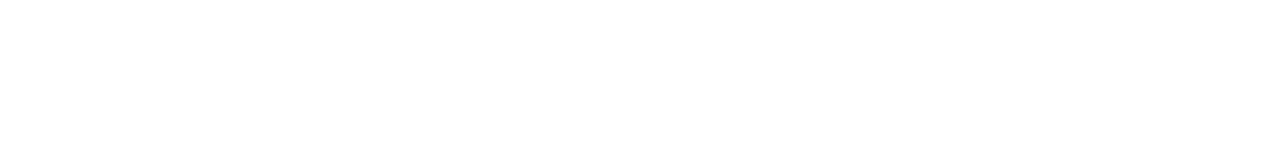
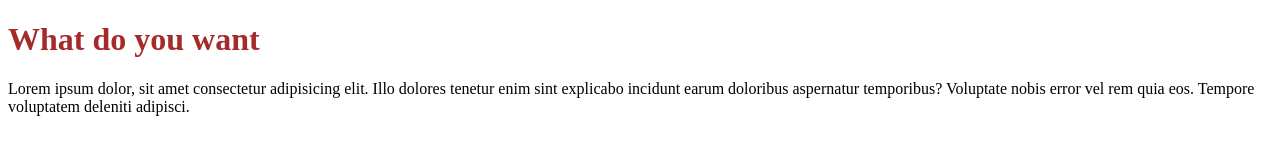
Before and after one commit to shoaib220-sh/ph_learning, a plain HTML site: page index.html in a window 1280 px wide. Drawn offline with Linux system fonts and the light colour scheme.

Commit message:
first commit

```diff
--- a/index.html
+++ b/index.html
@@ -5,8 +5,12 @@
     <meta name="viewport" content="width=device-width, initial-scale=1.0">
     <title>github ripo</title>
     <link rel="shortcut icon" href="./png-transparent-computer-icons-home-house-home-angle-building-rectangle-thumbnail.png" type="image/x-icon">
+    <link rel="stylesheet" href="style.css">
 </head>
 <body>
-
+    <h1>What do you want</h1>
+    <p>Lorem ipsum dolor, sit amet consectetur adipisicing elit. Illo dolores tenetur enim sint
+        explicabo incidunt earum doloribus aspernatur temporibus? Voluptate nobis error vel rem
+         quia eos. Tempore voluptatem deleniti adipisci.</p>
 </body>
 </html>
--- /dev/null
+++ b/style.css
@@ -0,0 +1,6 @@
+h1{
+    color: brown;
+}
+p{
+    font-size: medium;
+}
```
